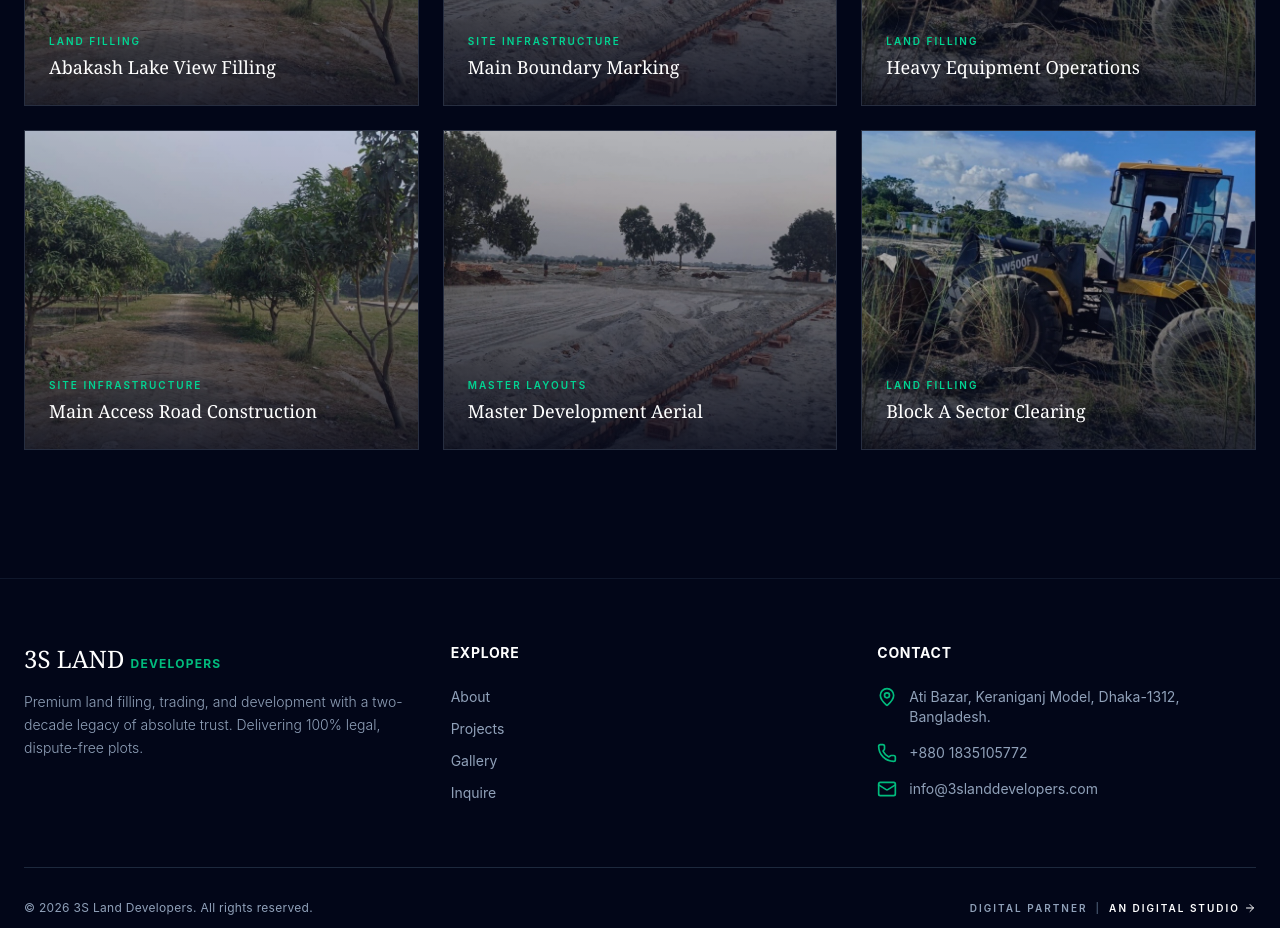
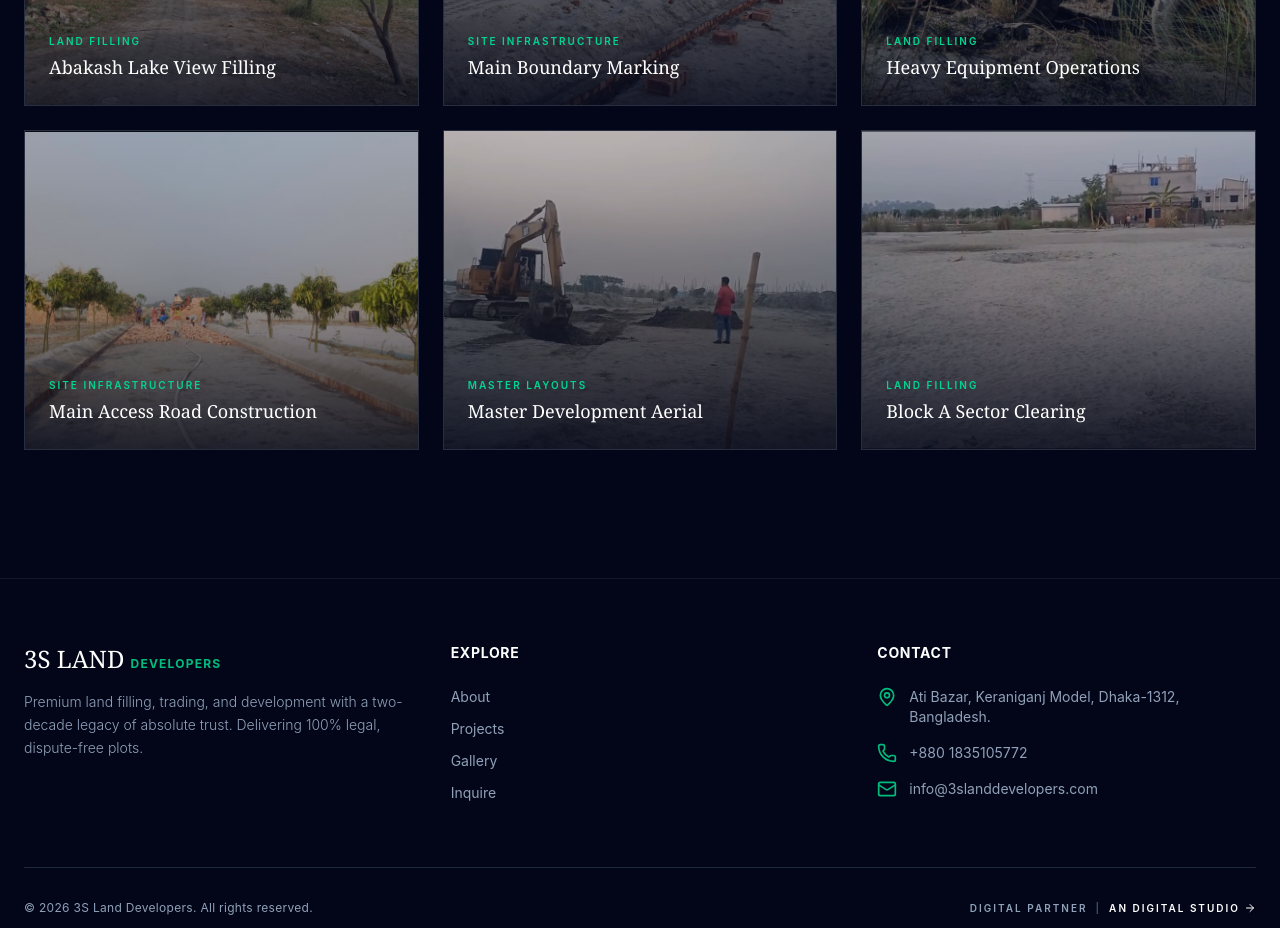
Before and after one commit to alluboss17/3s-land-developers, a Next.js app: page /gallery in a window 1280 px wide. Shown: the part 840-1768 px from the top of the page. Built offline with nearby package versions, Linux system fonts and the light colour scheme.

Commit message:
gallery images

```diff
--- a/app/gallery/page.tsx
+++ b/app/gallery/page.tsx
@@ -71,19 +71,19 @@ export default function Gallery() {
       id: 4,
       title: t.items.road,
       category: 'infrastructure' as GalleryCategory,
-      image: '/images/wide.jpg',
+      image: '/images/site-3.jpg',
     },
     {
       id: 5,
       title: t.items.aerial,
       category: 'layouts' as GalleryCategory,
-      image: '/images/board.jpg',
+      image: '/images/site-1.jpg',
     },
     {
       id: 6,
       title: t.items.clearing,
       category: 'landFilling' as GalleryCategory,
-      image: '/images/action.jpg',
+      image: '/images/site-4.jpg',
     },
   ];
 
```
